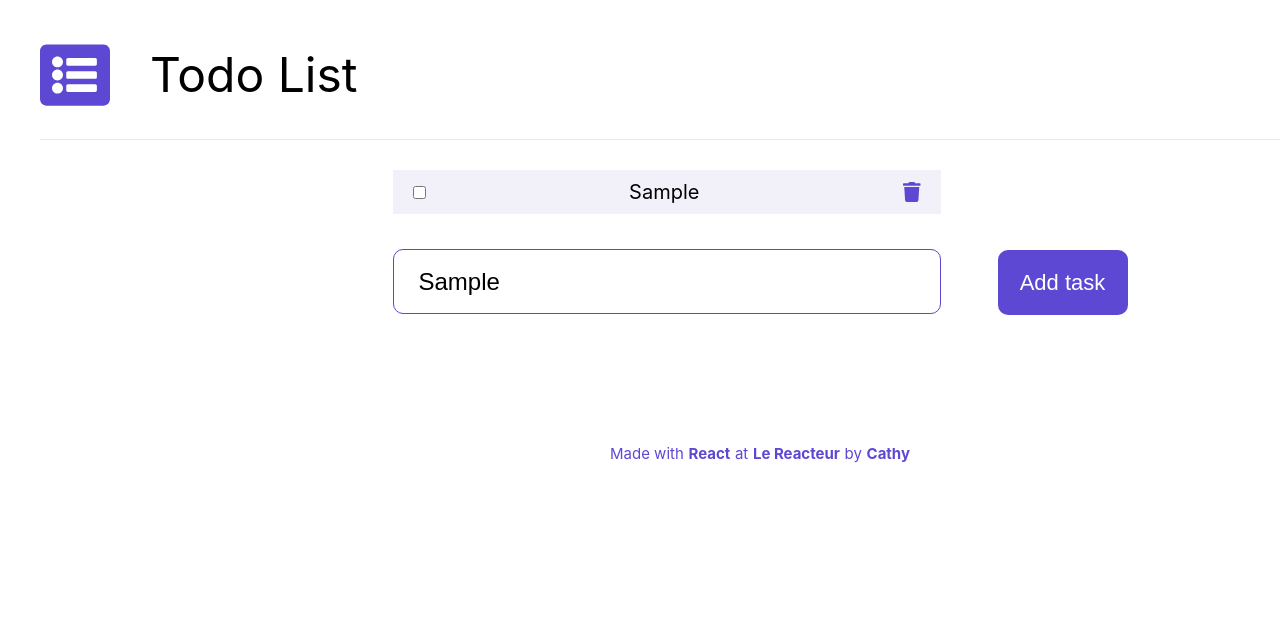
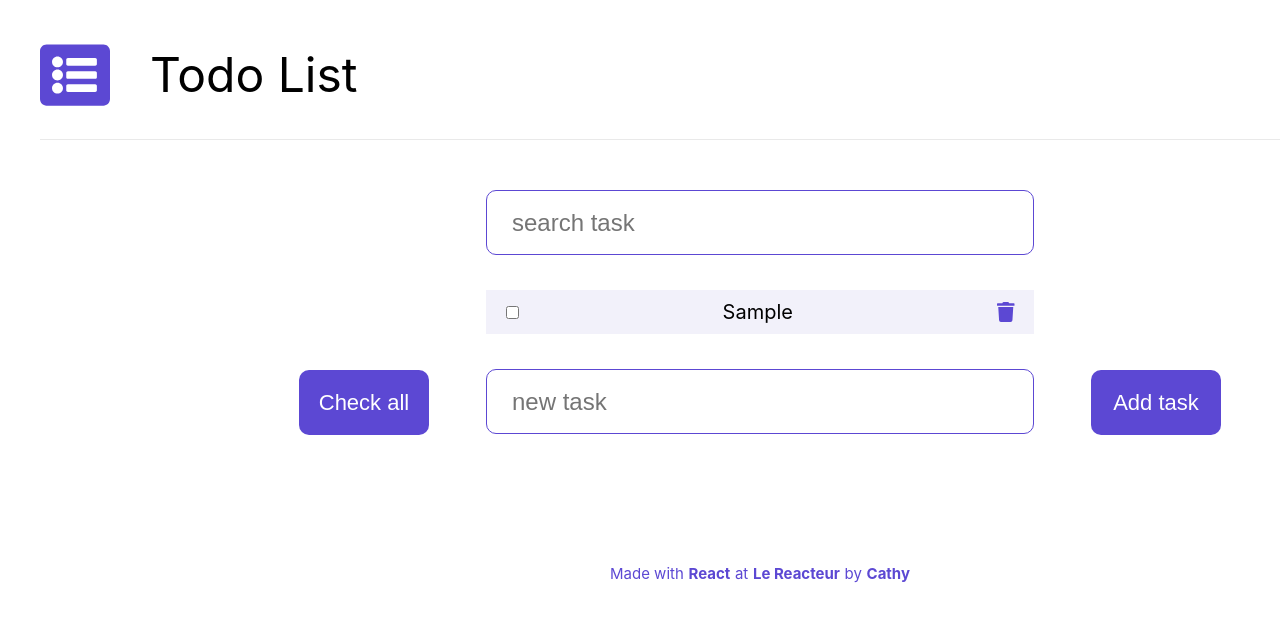
Before and after one commit to csengmany/todo-list, a React (Create React App) app: page / in a window 1280 px wide. Both pictures are taken after typing "Sample" into the empty fields and a click on the button "Add task". Shown: the top 622 px of the page. Built offline with nearby package versions, Linux system fonts and the light colour scheme.

Commit message:
add components

```diff
--- a/src/App.css
+++ b/src/App.css
@@ -41,15 +41,17 @@
 }
 
 /* =================
-    TASK
+       TASK
 ==================== */
 .container {
     margin: 30px auto;
     display: flex;
     flex-direction: column;
+    align-items: center;
 }
 
-.input-text {
+.input-text,
+.search-bar {
     border: 1px solid var(--primary);
     height: 65px;
     width: 548px;
@@ -58,9 +60,13 @@
     outline: none;
     padding-left: 25px;
 
-    margin: 20px 57px 20px 0px;
+    margin: 20px 57px;
 }
-button {
+.search-bar {
+    margin-bottom: 35px;
+}
+button,
+.button {
     height: 65px;
     width: 130px;
     font-size: 22px;
@@ -102,7 +108,7 @@ button:hover {
     cursor: pointer;
 }
 /* =================
-      FOOTER
+     FOOTER
 ==================== */
 .footer {
     display: flex;
--- a/src/App.js
+++ b/src/App.js
@@ -1,91 +1,36 @@
 import "./App.css";
-import Header from "./Header";
-import Footer from "./Footer";
+import { useState } from "react";
+
+// Import components
+import Header from "./components/Header";
+import Footer from "./components/Footer";
+import Task from "./components/Task";
+import CrudTask from "./components/CrudTask";
+import SearchTask from "./components/SearchTask";
+
+//Import FontAwsome and icons
 import { library } from "@fortawesome/fontawesome-svg-core";
 import { faListAlt, faTrash } from "@fortawesome/free-solid-svg-icons";
-import { FontAwesomeIcon } from "@fortawesome/react-fontawesome";
-import { useState } from "react";
-// import Task from "./Task";
-
 library.add(faListAlt, faTrash);
 
 function App() {
-    const [text, setText] = useState("");
-    const [tasks, setTasks] = useState([]);
-    const [isTodo, setIsTodo] = useState([true, true]);
+    const [task, setTask] = useState("");
+    const [taskList, setTaskList] = useState([]);
 
     return (
         <div className="App">
             <Header logo="list-alt" title="Todo List" />
 
             <div className="container">
-                {tasks.map((task, index) => {
-                    return (
-                        <div className="task-line" key={index}>
-                            <label className="checkbox">
-                                <input
-                                    type="checkbox"
-                                    onClick={() => {
-                                        if (isTodo[index]) {
-                                            const newIstodo = [...isTodo];
-                                            newIstodo[index] = false;
-                                            return setIsTodo(newIstodo);
-                                        } else {
-                                            const newIstodo = [...isTodo];
-                                            newIstodo[index] = true;
-                                            return setIsTodo(newIstodo);
-                                        }
-                                    }}
-                                />
-                                <span className="checkmark"></span>
-                            </label>
-                            <span
-                                style={{
-                                    textDecoration: isTodo[index]
-                                        ? "none"
-                                        : "line-through",
-                                }}
-                            >
-                                {task}
-                            </span>
-                            <FontAwesomeIcon
-                                icon="trash"
-                                className="trash"
-                                onClick={() => {
-                                    const newTasks = [...tasks];
-                                    newTasks[index] = false;
-                                    setTasks(newTasks.filter(Boolean));
-                                }}
-                            />
-                        </div>
-                    );
-                })}
+                <SearchTask taskList={taskList} />
+                <Task taskList={taskList} setTaskList={setTaskList} />
 
-                <div>
-                    <input
-                        className="input-text"
-                        type="text"
-                        placeholder="new task"
-                        value={text}
-                        onChange={(event) => {
-                            setText(event.target.value);
-                        }}
-                    />
-                    <button
-                        onClick={() => {
-                            if (text) {
-                                const newTodolist = [...tasks];
-                                newTodolist.push(text);
-                                setTasks(newTodolist);
-                                const newtabCheck = [...isTodo];
-                                newtabCheck.push(true);
-                                setIsTodo(newtabCheck);
-                            }
-                        }}
-                    >
-                        Add task
-                    </button>
-                </div>
+                <CrudTask
+                    task={task}
+                    setTask={setTask}
+                    taskList={taskList}
+                    setTaskList={setTaskList}
+                />
             </div>
 
             <Footer />
--- /dev/null
+++ b/src/components/CrudTask.js
@@ -0,0 +1,67 @@
+const CrudTask = ({ task, setTask, taskList, setTaskList }) => {
+    return (
+        <div>
+            {/* button check all */}
+            <button
+                onClick={() => {
+                    //if todolist is not empty
+                    if (taskList.length > 0) {
+                        //verify that at least one task is not checked
+                        const checkList = [];
+                        for (let i = 0; i < taskList.length; i++) {
+                            checkList.push(taskList[i].isChecked);
+                        }
+                        if (checkList.filter(Boolean).length > 0) {
+                            // check all task
+                            const newTask = [...taskList];
+                            newTask.map((item) => {
+                                return (item.isChecked = false);
+                            });
+                            setTaskList(newTask);
+                        } else {
+                            //if all task is checked : uncheck all
+                            const newTask = [...taskList];
+                            newTask.map((item) => {
+                                return (item.isChecked = true);
+                            });
+                            setTaskList(newTask);
+                        }
+                    }
+                }}
+            >
+                Check all
+            </button>
+
+            {/* input text */}
+            <input
+                className="input-text"
+                type="text"
+                placeholder="new task"
+                value={task}
+                //if write something in input-text : the value is update
+                onChange={(event) => {
+                    setTask(event.target.value);
+                }}
+            />
+
+            {/* button add task */}
+            <button
+                onClick={() => {
+                    // if input-text is not empty
+                    if (task) {
+                        // add task in todoList
+                        const newTaskList = [...taskList];
+                        newTaskList.push({ name: task, isChecked: false }); //task is an object with two keys name and isChecked
+                        setTaskList(newTaskList);
+                        // clear input-text after add task
+                        setTask("");
+                    }
+                }}
+            >
+                Add task
+            </button>
+        </div>
+    );
+};
+
+export default CrudTask;
--- a/src/Header.js
+++ b/src/components/Header.js
@@ -1,3 +1,4 @@
+// Import FontAwesomeIcon to use icons in this component
 import { FontAwesomeIcon } from "@fortawesome/react-fontawesome";
 
 const Header = ({ title, logo }) => {
--- /dev/null
+++ b/src/components/SearchTask.js
@@ -0,0 +1,14 @@
+const SearchTask = ({ taskList }) => {
+    return (
+        <div>
+            {taskList.length > 0 && (
+                <input
+                    className="search-bar"
+                    type="text"
+                    placeholder="search task"
+                />
+            )}
+        </div>
+    );
+};
+export default SearchTask;
--- /dev/null
+++ b/src/components/Task.js
@@ -0,0 +1,62 @@
+// Import FontAwesomeIcon to use icons in this component
+import { FontAwesomeIcon } from "@fortawesome/react-fontawesome";
+
+const Task = ({ taskList, setTaskList }) => {
+    return (
+        // if todoList is not empty : display list of tasks
+        taskList.length > 0 &&
+        taskList.map((item, index) => {
+            // each task will be return
+            return (
+                <div className="task-line" key={index}>
+                    <input
+                        type="checkbox"
+                        onClick={() => {
+                            console.log(item);
+                            console.log(item.name);
+                            console.log(item.isChecked);
+                            if (item.isChecked) {
+                                //if box is checked: the task is done = strike
+                                const newTaskList = [...taskList];
+                                newTaskList[index].isChecked = false;
+                                setTaskList(newTaskList);
+                            } else {
+                                //if box is not checked: the task is not done = not strike
+                                const newTaskList = [...taskList];
+                                newTaskList[index].isChecked = true;
+                                setTaskList(newTaskList);
+                            }
+                        }}
+                        //checked or not checked depends on isChecked
+                        checked={item.isChecked}
+                        //throw a warning (You provided a `checked` prop to a form field without an `onChange` handler. This will render a read-only field. If the field should be mutable use `defaultChecked`. Otherwise, set either `onChange` or `readOnly`.)
+                        onChange={() => {}}
+                    />
+
+                    {/* line-through task if it is checked */}
+                    <span
+                        style={{
+                            textDecoration: item.isChecked
+                                ? "line-through"
+                                : "none",
+                        }}
+                    >
+                        {item.name}
+                    </span>
+                    <FontAwesomeIcon
+                        icon="trash"
+                        className="trash"
+                        onClick={() => {
+                            //click on trash will delete task
+                            const newTasks = [...taskList];
+                            newTasks.splice(index, 1);
+                            setTaskList(newTasks);
+                        }}
+                    />
+                </div>
+            );
+        })
+    );
+};
+
+export default Task;
```
Also changed, not shown: src/Task.js (deleted, +0 -13 lines), src/components/Footer.js (renamed from src/Footer.js).
